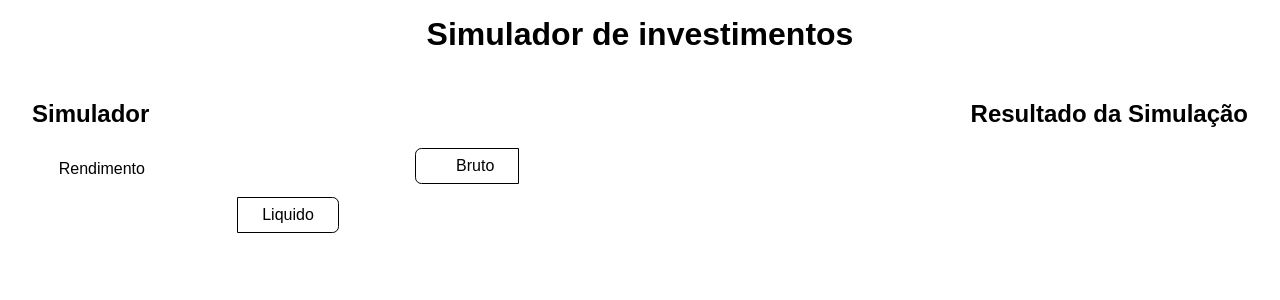
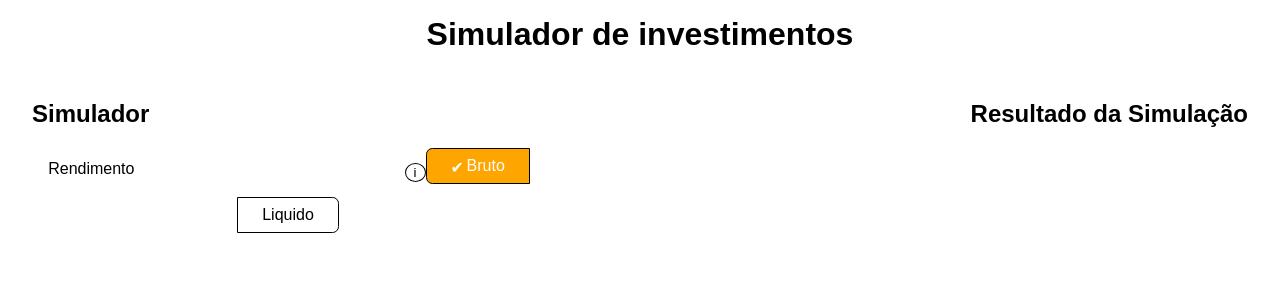
Before and after one commit to JGabrielNeto/frontend-challenge, a Next.js app: page / in a window 1280 px wide. Shown: the top 300 px of the page. Built offline with nearby package versions, Linux system fonts and the light colour scheme.

Commit message:
Creating Info Icon component

```diff
--- a/src/components/Simulator/CustomRadioIncome.tsx
+++ b/src/components/Simulator/CustomRadioIncome.tsx
@@ -1,14 +1,16 @@
 import React from "react";
 import styles from "../../styles/CustomRadio.module.sass"
+import InfoIcon from "./InfoIcon";
 
 const CustomRadioIncome: React.FC = () => {
 
     return (
         <form className={styles.customRadio}>
             <legend className={styles.title}>Rendimento</legend>
-            <div></div>
+            <InfoIcon> <b>Bruto:</b> Valor total do rendimento sem descontos <br /><br />
+                      <b>Liquido:</b> Valor final após os descontos</InfoIcon>
             <label>
-                <input type="radio" id="Bruto" name="rendimento" value="bruto" />
+                <input type="radio" id="Bruto" name="rendimento" value="bruto" checked />
                 <span className={styles.bruto}>Bruto</span>
             </label>
             <label>
--- /dev/null
+++ b/src/components/Simulator/InfoIcon.tsx
@@ -0,0 +1,16 @@
+import React from "react";
+import styles from "../../styles/InfoIcon.module.sass";
+
+const InfoIcon: React.FC = (props) => {
+  return (
+    <div className={styles.dropup}>
+      <button className={styles.dropbtn} disabled>i</button>
+      <div className={styles.dropupContent}>
+        <p>{props.children}</p>
+      </div>
+    </div>
+
+  )
+}
+
+export default InfoIcon
--- /dev/null
+++ b/src/styles/InfoIcon.module.sass
@@ -0,0 +1,29 @@
+.dropbtn
+    background-color: rgba(0, 0, 0, 0)
+    color: black
+    border: 1px solid black
+    border-radius: 50%
+    padding: 1px 8px
+
+.dropup
+    position: relative
+    display: inline-block
+
+.dropupContent
+    display: none
+    position: absolute
+    bottom: 1.8rem
+    background-color: #f1f1f1
+    box-shadow: 0px 8px 16px 0px rgba(0,0,0,0.2)
+    z-index: 1
+    border-radius: .8rem
+    min-width: 15rem
+
+.dropupContent p
+    color: black
+    padding: .1rem 1rem
+    text-decoration: none
+    display: block
+
+.dropup:hover .dropupContent
+    display: block
```
